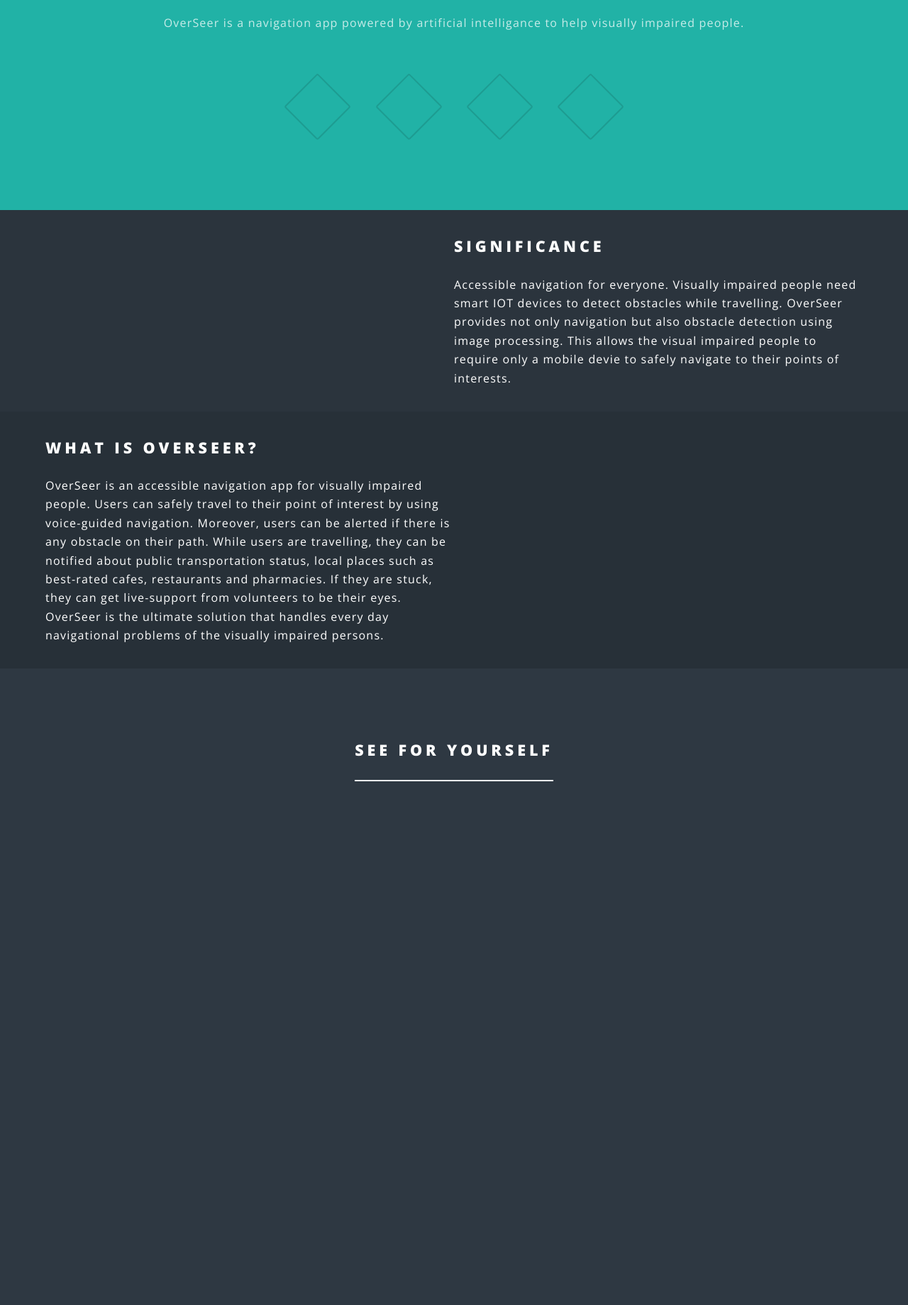
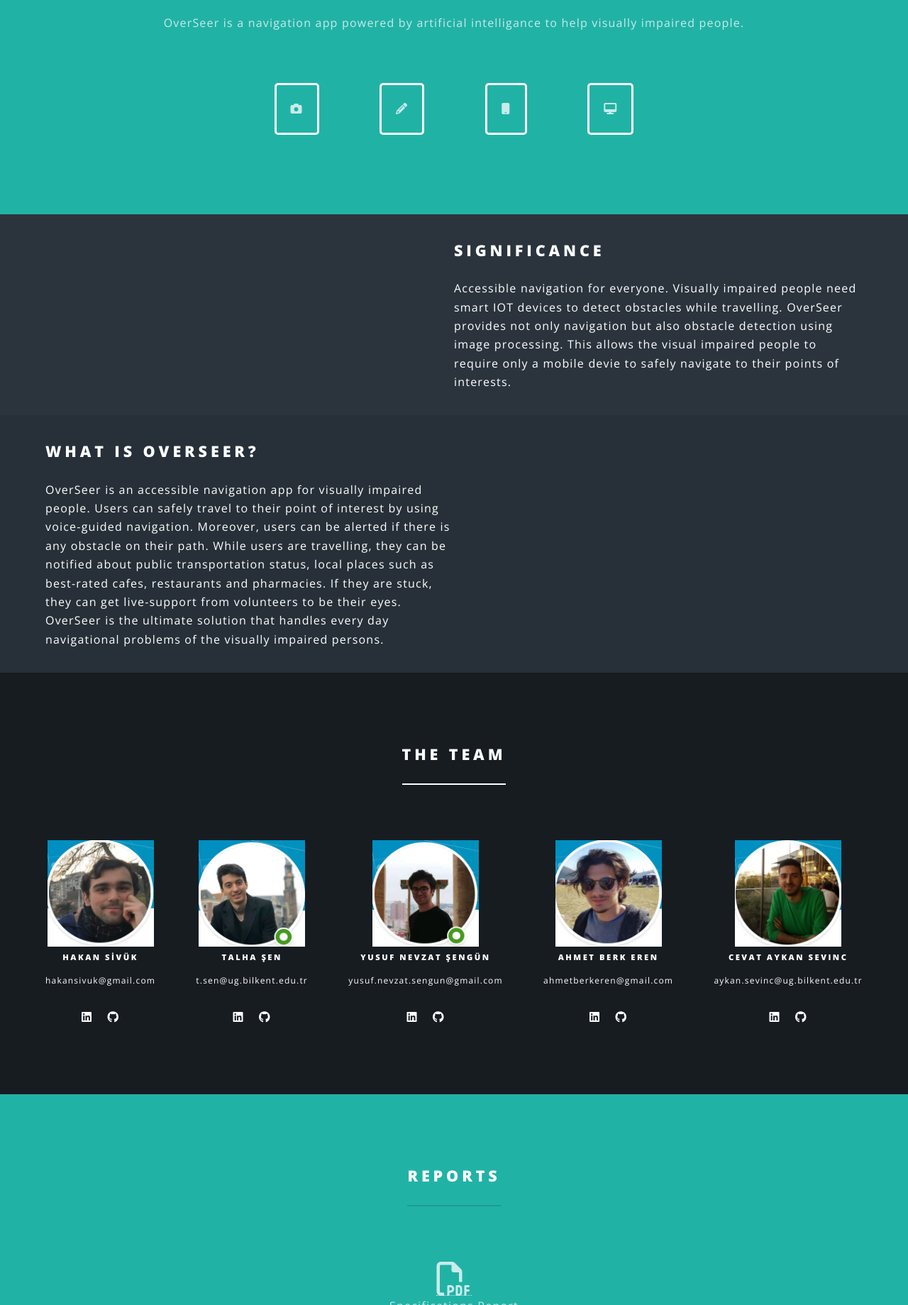
Before and after one commit to HQ-Project/CS491-Website-Project, a plain HTML site: page index.html in a window 1280 px wide. Shown: the part 961-2800 px from the top of the page at 71% size. Drawn offline with nearby package versions, Linux system fonts and the light colour scheme; files whose address does not match are found by name.

Commit message:
ui fixes

```diff
--- a/index.html
+++ b/index.html
@@ -1,4 +1,4 @@
-<!DOCTYPE HTML>
+<!DOCTYPE html>
 <!--
 	Spectral by HTML5 UP
 	html5up.net | @ajlkn
@@ -8,16 +8,22 @@
   <head>
     <title>OverSeer</title>
     <meta charset="utf-8" />
-		<meta name="viewport" content="width=device-width, initial-scale=1, user-scalable=no" />
+    <meta name="viewport" content="width=device-width" />
     <link rel="stylesheet" href="assets/css/main.css" />
-		<link rel="icon" href="https://www.pngkit.com/png/full/705-7052629_airbus-a-favicon.png">
-		<noscript><link rel="stylesheet" href="assets/css/noscript.css" /></noscript>
+    <link rel="stylesheet" href="assets/css/mycss.css" />
+    <!-- <link rel="icon" href="https://www.pngkit.com/png/full/705-7052629_airbus-a-favicon.png"> -->
+    <noscript
+      ><link rel="stylesheet" href="assets/css/noscript.css"
+    /></noscript>
+    <script
+      src="https://kit.fontawesome.com/e4561fd74c.js"
+      crossorigin="anonymous"
+    ></script>
   </head>
+
   <body class="landing is-preload">
-
     <!-- Page Wrapper -->
     <div id="page-wrapper">
-
       <!-- Header -->
       <header id="header" class="alt">
         <h1><a href="index.html">OverSeer</a></h1>
@@ -30,7 +36,7 @@
                   <li><a href="#one">About</a></li>
                   <li><a href="#Commitee">Commitee</a></li>
                   <li><a href="#reports">Reports</a></li>
-                                            <li><a href="#demovid">Demo</a></li>
+                  <!-- <li><a href="#demovid">Demo</a></li> -->
                   <li><a href="#team">Team</a></li>
                   <li><a href="#two">More</a></li>
                 </ul>
@@ -43,14 +49,16 @@
       <!-- Banner -->
       <section id="banner">
         <div class="inner">
-							<h2 style="font-size:30px; font-weight:lighter">OverSeer</h2>
-							<p style="font-size:20px;"> <strong>Accessible Navigation</strong>
+          <h2 style="font-size: 30px; font-weight: lighter">OverSeer</h2>
+          <p style="font-size: 20px">
+            <strong>Accessible Navigation</strong>
             <br />
-									<br />Navigation made easy for the visually impaired at anytime, anywhere
+            <br />Navigation made easy for the visually impaired at anytime,
+            anywhere
             <br />
-									<br /> <strong>Computer vision meets navigation</strong>
+            <br />
+            <strong>Computer vision meets navigation</strong>
           </p>
-
         </div>
         <a href="#one" class="more scrolly">Learn More</a>
       </section>
@@ -60,45 +68,99 @@
         <div class="inner">
           <header class="major">
             <h2>ABOUT OVERSEER</h2>
-								<p>OverSeer is a navigation app powered by artificial intelligance to help visually impaired people.
-
+            <p>
+              OverSeer is a navigation app powered by artificial intelligance to
+              help visually impaired people.
             </p>
           </header>
 
           <ul class="icons major">
-
-								<li><span class="icon fa-photo major style2"><span class="label">Leaf</span></span></li>
-								<li><span class="icon fa-pencil major style2"><span class="label">Leaf</span></span></li>
-								<li><span class="icon fa-mobile-phone major style2"><span class="label">Dolor</span></span></li>
-								<li><span class="icon fa-desktop major style2"><span class="label">Leaf</span></span></li>
+            <li
+              style="
+                border: 3px solid white;
+                padding: 20px;
+                margin-right: 80px;
+                border-radius: 5px;
+              "
+            >
+              <i class="fas fa-camera"></i>
+            </li>
+            <li
+              style="
+                border: 3px solid white;
+                padding: 20px;
+                margin-right: 80px;
+                border-radius: 5px;
+              "
+            >
+              <i class="fas fa-pencil-alt"></i>
+            </li>
+            <li
+              style="
+                border: 3px solid white;
+                padding: 20px;
+                margin-right: 80px;
+                border-radius: 5px;
+              "
+            >
+              <i class="fas fa-mobile"></i>
+            </li>
+            <li
+              style="border: 3px solid white; padding: 20px; border-radius: 5px"
+            >
+              <i class="fas fa-desktop"></i>
+            </li>
+            <li
+              style="
+                display: none;
+                border: 3px solid white;
+                padding: 20px;
+                margin-right: 80px;
+                border-radius: 5px;
+              "
+            >
+              <i class="fas fa-desktop"></i>
+            </li>
           </ul>
-
         </div>
       </section>
 
       <!-- Two -->
       <section id="two" class="wrapper alt style2">
         <section class="spotlight">
-							<div class="image"></div><div class="content">
-								<h2> SIGNIFICANCE </h2>
+          <div class="image"></div>
+          <div class="content">
+            <h2>SIGNIFICANCE</h2>
             <p>
-									Accessible navigation for everyone. Visually impaired people need smart IOT devices to detect obstacles while travelling. OverSeer provides not only navigation but also obstacle detection using image processing. This allows the visual impaired people to require only a mobile devie to safely navigate to their points of interests.
+              Accessible navigation for everyone. Visually impaired people need
+              smart IOT devices to detect obstacles while travelling. OverSeer
+              provides not only navigation but also obstacle detection using
+              image processing. This allows the visual impaired people to
+              require only a mobile devie to safely navigate to their points of
+              interests.
             </p>
           </div>
         </section>
         <section class="spotlight">
-							<div class="image"></div><div class="content">
+          <div class="image"></div>
+          <div class="content">
             <h2>WHAT IS OVERSEER?</h2>
             <p>
-									OverSeer is an accessible navigation app for visually impaired people.
-Users can safely travel to their point of interest by using voice-guided navigation. Moreover, users can be alerted if there is any obstacle on their path. While users are travelling, they can be notified about public transportation status, local places such as best-rated cafes, restaurants and pharmacies. If they are stuck, they can get live-support from volunteers to be their eyes. OverSeer is the ultimate solution that handles every day navigational problems of the visually impaired persons.
-
+              OverSeer is an accessible navigation app for visually impaired
+              people. Users can safely travel to their point of interest by
+              using voice-guided navigation. Moreover, users can be alerted if
+              there is any obstacle on their path. While users are travelling,
+              they can be notified about public transportation status, local
+              places such as best-rated cafes, restaurants and pharmacies. If
+              they are stuck, they can get live-support from volunteers to be
+              their eyes. OverSeer is the ultimate solution that handles every
+              day navigational problems of the visually impaired persons.
             </p>
           </div>
         </section>
       </section>
 
-                    <section id="demovid" class="wrapper style2 special">
+      <!-- <section id="demovid" class="wrapper style2 special">
                         <div class="inner">
                             <header class="major">
                                 <h2>See for yourself</h2>
@@ -107,7 +169,7 @@ Users can safely travel to their point of interest by using voice-guided navigat
                                 src="">
                             </iframe>
                         </div>
-                    </section>
+                    </section> -->
 
       <!-- Team -->
       <section id="team" class="wrapper style4 special">
@@ -116,55 +178,149 @@ Users can safely travel to their point of interest by using voice-guided navigat
             <h2>THE TEAM</h2>
           </header>
 
-                            <div class="row" style="display:flex flex-direction:row; justify-content:space-between; align-items: flex-start; align-content: space-between;">
-                                    <div style="display:inline-block">
-                                        <img style="width:150px; height: 150px;" src="images/hakan.png" alt="">
-                                        <h6>Hakan Sivuk</h6>
-                                        <p style = "font-size:12px">hakansivuk@gmail.com</p>
+          <div
+            class="row"
+            style="display:flex flex-direction:row; justify-content:space-between; align-items: flex-start; align-content: space-between;"
+          >
+            <div style="display: inline-block">
+              <img
+                style="width: 150px; height: 150px"
+                src="images/hakan.png"
+                alt=""
+              />
+              <h6>HAKAN SİVÜK</h6>
+              <p style="font-size: 12px">hakansivuk@gmail.com</p>
               <ul class="icons">
-                                        <li><a target="_blank" href="https://www.linkedin.com/in/hakan-sivük-921462179/" class="fab fa-linkedin"><span class="label"style = "font-size:15px">Linkedin</span></a></li>
-					<li><a target="_blank" href="https://github.com/hakansivuk" class="fab fa-github"><span class="label"style = "font-size:15px">Github</span></a></li>
+                <li>
+                  <a
+                    target="_blank"
+                    href="https://www.linkedin.com/in/hakan-sivük-921462179/"
+                    class="icon"
+                    ><i class="fab fa-linkedin"></i
+                  ></a>
+                </li>
+                <li>
+                  <a
+                    target="_blank"
+                    href="https://github.com/hakansivuk"
+                    class="icon"
+                    ><i class="fab fa-github"></i
+                  ></a>
+                </li>
               </ul>
             </div>
 
-                                    <div style="display:inline-block">
-                                        <img style="width:150px; height: 150px;" src="images/talha.png" alt="">
-                                        <h6>Talha Şen</h6>
-                                        <p style = "font-size:12px">t.sen@ug.bilkent.edu.tr</p>
+            <div style="display: inline-block">
+              <img
+                style="width: 150px; height: 150px"
+                src="images/talha.png"
+                alt=""
+              />
+              <h6>TALHA ŞEN</h6>
+              <p style="font-size: 12px">t.sen@ug.bilkent.edu.tr</p>
               <ul class="icons">
-                                        <li><a target="_blank" href="https://www.linkedin.com/in/talha-şen-721648175/" class="fab fa-linkedin"><span class="label"style = "font-size:15px">Linkedin</span></a></li>
-					<li><a target="_blank" href="https://github.com/talhasen123" class="fab fa-github"><span class="label"style = "font-size:15px">Github</span></a></li>
+                <li>
+                  <a
+                    target="_blank"
+                    href="https://www.linkedin.com/in/talha-şen-721648175/"
+                    class="icon"
+                    ><i class="fab fa-linkedin"></i
+                  ></a>
+                </li>
+                <li>
+                  <a
+                    target="_blank"
+                    href="https://github.com/talhasen123"
+                    class="icon"
+                    ><i class="fab fa-github"></i
+                  ></a>
+                </li>
               </ul>
             </div>
 
-                                    <div style="display:inline-block">
-                                        <img style="width:150px; height: 150px;" src="images/yusuf.png" alt="">
-                                        <h6>Yusuf Nevzat Şengün</h6>
-                                        <p style = "font-size:12px">yusuf.nevzat.sengun@gmail.com </p>
+            <div style="display: inline-block">
+              <img
+                style="width: 150px; height: 150px"
+                src="images/yusuf.png"
+                alt=""
+              />
+              <h6>YUSUF NEVZAT ŞENGÜN</h6>
+              <p style="font-size: 12px">yusuf.nevzat.sengun@gmail.com</p>
               <ul class="icons">
-                                        <li><a target="_blank" href="https://www.linkedin.com/in/ynsengun/" class="fab fa-linkedin"><span class="label"style = "font-size:15px">Linkedin</span></a></li>
-					<li><a target="_blank" href="https://github.com/ynsengun" class="fab fa-github"><span class="label"style = "font-size:15px">Github</span></a></li>
+                <li>
+                  <a
+                    target="_blank"
+                    href="https://www.linkedin.com/in/ynsengun/"
+                    class="icon"
+                    ><i class="fab fa-linkedin"></i
+                  ></a>
+                </li>
+                <li>
+                  <a
+                    target="_blank"
+                    href="https://github.com/ynsengun"
+                    class="icon"
+                    ><i class="fab fa-github"></i
+                  ></a>
+                </li>
               </ul>
             </div>
 
-                                    <div style="display:inline-block">
-                                        <img style="width:150px; height: 150px;" src="images/abe.png" alt="">
-                                        <h6>Ahmet Berk Eren</h6>
-                                        <p style = "font-size:12px">ahmetberkeren@gmail.com</p>
+            <div style="display: inline-block">
+              <img
+                style="width: 150px; height: 150px"
+                src="images/abe.png"
+                alt=""
+              />
+              <h6>AHMET BERK EREN</h6>
+              <p style="font-size: 12px">ahmetberkeren@gmail.com</p>
               <ul class="icons">
-                                        <li><a target="_blank" href="https://www.linkedin.com/in/ahmet-berk-eren-826234140/" class="fab fa-linkedin"><span class="label" style = "font-size:15px">Linkedin</span></a></li>
-					<li><a target="_blank" href="https://github.com/ahmetberkeren" class="fab fa-github"><span class="label">Github</span></a></li>
+                <li>
+                  <a
+                    target="_blank"
+                    href="https://www.linkedin.com/in/ahmet-berk-eren-826234140/"
+                    class="icon"
+                    ><i class="fab fa-linkedin"></i
+                  ></a>
+                </li>
+                <li>
+                  <a
+                    target="_blank"
+                    href="https://github.com/ahmetberkeren"
+                    class="icon"
+                    ><i class="fab fa-github"></i
+                  ></a>
+                </li>
               </ul>
             </div>
 
-                                    <div style="display:inline-block">
-                                        <img style="width:150px; height: 150px;" src="images/cevat.png" alt="">
-                                        <h6>Cevat Aykan Sevinç</h6>
-                                        <p style = "font-size:12px">aykan.sevinc@ug.bilkent.edu.tr</p>
+            <div style="display: inline-block">
+              <img
+                style="width: 150px; height: 150px"
+                src="images/cevat.png"
+                alt=""
+              />
+              <h6>CEVAT AYKAN SEVINC</h6>
+              <p style="font-size: 12px">aykan.sevinc@ug.bilkent.edu.tr</p>
               <ul class="icons">
-                                        <li><a target="_blank" href="https://www.linkedin.com/in/cevataykansevinc/" class="fab fa-linkedin"><span class="label"style = "font-size:15px">Linkedin</span></a></li>
-					<li><a target="_blank" href="https://github.com/cevataykans" class="fab fa-github"><span class="label"style = "font-size:15px">Github</span></a></li>
+                <li>
+                  <a
+                    target="_blank"
+                    href="https://www.linkedin.com/in/cevataykansevinc/"
+                    class="icon"
+                    ><i class="fab fa-linkedin"></i
+                  ></a>
+                </li>
+                <li>
+                  <a
+                    target="_blank"
+                    href="https://github.com/cevataykans"
+                    class="icon"
+                    ><i class="fab fa-github"></i
+                  ></a>
+                </li>
               </ul>
+            </div>
           </div>
         </div>
       </section>
@@ -175,50 +331,63 @@ Users can safely travel to their point of interest by using voice-guided navigat
           <header class="major">
             <h2>Reports</h2>
           </header>
-								<div class="row row-centered" style="display:flex flex-direction:row; justify-content:space-around; align-items: flex-start; align-content: space-between;">
+          <div
+            class="row row-centered"
+            style="display:flex flex-direction:row; justify-content:space-around; align-items: flex-start; align-content: space-between;"
+          >
             <div class="col-md-2">
-
               <div class="specification">
-									 		<a href="assets/reports/CS491-SpecificationsReport.pdf"
-												 target="blank"> <i class="fa fa-3x fa-file-pdf-o text-primary sr-icons"></i>
+                <a
+                  href="assets/reports/CS491-SpecificationsReport.pdf"
+                  target="blank"
+                >
+                  <i class="fa fa-3x fa-file-pdf-o text-primary sr-icons"></i>
                 </a>
                 <p>Specifications Report</p>
               </div>
             </div>
-									<div class="col-md-2">
-			                <div style="display: none;" class="analysis">
-									 		<a href="assets/reports/AutoshopAnalysisReport.pdf"
-												 target="blank"> <i class="fa fa-3x fa-file-pdf-o text-primary sr-icons"></i>
+            <!-- <div class="col-md-2">
+              <div class="analysis">
+                <a
+                  href="assets/reports/AutoshopAnalysisReport.pdf"
+                  target="blank"
+                >
+                  <i class="fa fa-3x fa-file-pdf-o text-primary sr-icons"></i>
                 </a>
                 <p>Analysis Report</p>
               </div>
             </div>
             <div class="col-md-2">
-			                <div style="display: none;" class="specification">
-									 		<a href="assets/reports/AutoshopHighLevelDesignReport.pdf"
-												 target="blank"> <i class="fa fa-3x fa-file-pdf-o text-primary sr-icons"></i>
+              <div class="specification">
+                <a
+                  href="assets/reports/AutoshopHighLevelDesignReport.pdf"
+                  target="blank"
+                >
+                  <i class="fa fa-3x fa-file-pdf-o text-primary sr-icons"></i>
                 </a>
                 <p>High Level Design Report</p>
               </div>
             </div>
             <div class="col-md-2">
-			                <div style="display: none;" class="specification">
-									 		<a href="assets/reports/AutoshopLowLevelDesignReport.pdf"
-												 target="blank"> <i class="fa fa-3x fa-file-pdf-o text-primary sr-icons"></i>
+              <div class="specification">
+                <a
+                  href="assets/reports/AutoshopLowLevelDesignReport.pdf"
+                  target="blank"
+                >
+                  <i class="fa fa-3x fa-file-pdf-o text-primary sr-icons"></i>
                 </a>
                 <p>Low Level Design Report</p>
               </div>
             </div>
             <div class="col-md-2">
-			                <div style="display: none;" class="specification">
-									 		<a href="assets/reports/AutoshopFinalReport.pdf"
-												 target="blank"> <i class="fa fa-3x fa-file-pdf-o text-primary sr-icons"></i>
+              <div class="specification">
+                <a href="assets/reports/AutoshopFinalReport.pdf" target="blank">
+                  <i class="fa fa-3x fa-file-pdf-o text-primary sr-icons"></i>
                 </a>
                 <p>Final Report</p>
               </div>
+            </div> -->
           </div>
-						</div>
-
         </div>
       </section>
 
@@ -229,40 +398,51 @@ Users can safely travel to their point of interest by using voice-guided navigat
             <h2>Evaluation Committee</h2>
           </header>
 
-							<div class="row row-centered" style="display:flex flex-direction:row; justify-content:space-between; align-items: flex-start; align-content: space-between;">
-									<div class="altay" style="display:inline-block">
+          <div
+            class="row row-centered"
+            style="display:flex flex-direction:row; justify-content:space-between; align-items: flex-start; align-content: space-between;"
+          >
+            <div class="altay" style="display: inline-block">
               <h5>Ayşegül Dündar</h5>
               <p class="text-muted">Supervisor</p>
             </div>
-									<div class="korpe" style="display:inline-block">
+            <div class="korpe" style="display: inline-block">
               <h5>Çiğdem Gündüz Demir</h5>
               <p class="text-muted">Jury Member</p>
             </div>
-										<div class="ozcan" style="display:inline-block">
+            <div class="ozcan" style="display: inline-block">
               <h5>Can Alkan</h5>
               <p class="text-muted">Jury Member</p>
             </div>
-										<div class="kerem" style="display:inline-block">
+            <div class="kerem" style="display: inline-block">
               <h5>Çağla Çığ Karaman</h5>
               <p class="text-muted">Innovation Expert</p>
             </div>
           </div>
+        </div>
       </section>
-
-
 
       <!-- Footer -->
       <footer id="footer">
         <ul class="icons">
-							<li><a href="index.html" class="icon fa-refresh"><span class="label">EOF</span></a></li>
+          <li>
+            <a href="index.html" class="icon"><i class="fas fa-redo"></i></a>
+          </li>
         </ul>
         <ul class="copyright">
           <li>&copy; OverSeer</li>
-							<li>Bilkent University 2020 </li>
-							<li>by beast.united vol2 <a target="_blank" href="https://www.instagram.com/beasts.united_vol2/" class="icon fa-instagram"></a> </li>
+          <li>Bilkent University 2020</li>
+          <li>
+            by beast.united vol2
+            <a
+              target="_blank"
+              href="https://www.instagram.com/beasts.united_vol2/"
+              class="icon"
+              ><i class="fab fa-instagram"></i
+            ></a>
+          </li>
         </ul>
       </footer>
-
     </div>
 
     <!-- Scripts -->
@@ -273,6 +453,5 @@ Users can safely travel to their point of interest by using voice-guided navigat
     <script src="assets/js/breakpoints.min.js"></script>
     <script src="assets/js/util.js"></script>
     <script src="assets/js/main.js"></script>
-
   </body>
 </html>
```
Lines whose indentation alone changed are shown as unchanged.
